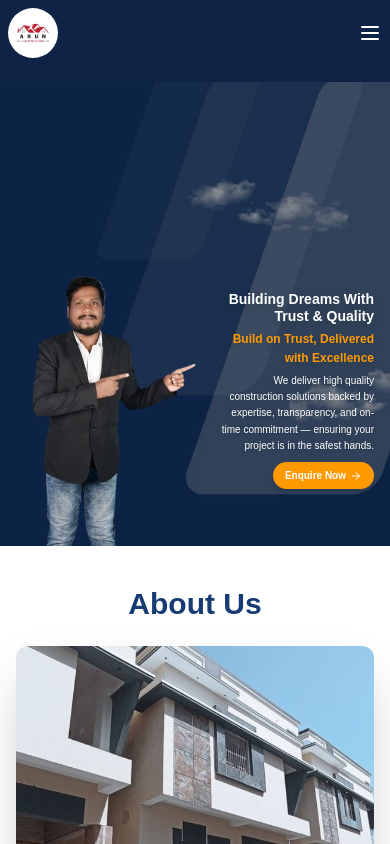
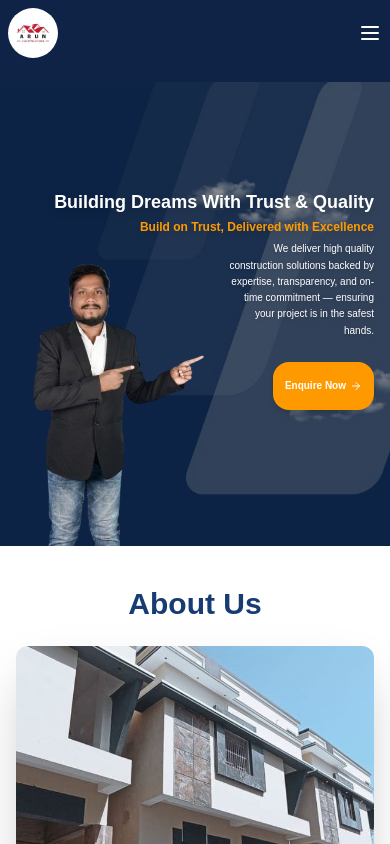
Before and after one commit to digitalservice-001/Arun-constructions, a Next.js app: page / in a window 390 px wide. Shown: the top 844 px of the page. Built offline with nearby package versions, Linux system fonts and the light colour scheme.

Commit message:
chnage text in hero

```diff
--- a/src/app/page.js
+++ b/src/app/page.js
@@ -155,7 +155,7 @@ export default function Home() {
         {/* Content */}
         <div className="relative z-20 h-full flex items-center justify-between max-w-7xl mx-auto px-2 sm:px-6 lg:px-16">
           {/* Foreground Image (always left) */}
-          <div className="relative w-[55%] sm:w-[50%] md:w-[40%] lg:w-[38%] h-full flex items-end">
+          <div className="absolute w-[55%] sm:w-[50%] md:w-[40%] lg:w-[38%] h-full flex items-end">
             <Image
               src="/homepage/hero2.png"
               alt="Hero"
@@ -167,22 +167,22 @@ export default function Home() {
           </div>
 
           {/* Text Content (always right) */}
-          <div className="w-[45%] sm:w-[50%] md:w-[60%] lg:w-[62%] text-right flex flex-col justify-end sm:justify-center mt-40 sm:mt-0 px-2 sm:px-0">
+          <div className="w-[100%] sm:w-[50%] leading-[90px]  md:w-[60%] lg:w-[62%] text-right flex flex-col ml-auto relative justify-end  px-2 sm:px-0">
             <div className="mb-2 sm:mb-0">
-              <h2 className="text-white text-sm sm:text-lg md:text-3xl lg:text-5xl font-bold leading-tight drop-shadow-lg">
+              <h2 className="text-white text-lg w-full sm:text-lg md:text-3xl lg:text-5xl font-bold leading-tight drop-shadow-lg">
                 Building Dreams With Trust & Quality
               </h2>
               <h3 className="text-amber-500 text-xs sm:text-base md:text-2xl lg:text-3xl font-semibold mt-1 sm:mt-3 leading-relaxed drop-shadow-md">
                 Build on Trust, Delivered with Excellence
               </h3>
-              <p className="text-white text-[10px] sm:text-sm md:text-base lg:text-lg mt-1 sm:mt-5 leading-relaxed drop-shadow-sm">
+              <p className="text-white text-[10px] ml-[13rem] sm:text-sm md:text-base lg:text-lg mt-1 sm:mt-5 leading-relaxed drop-shadow-sm">
                 We deliver high quality construction solutions backed by
                 expertise, transparency, and on-time commitment — ensuring your
                 project is in the safest hands.
               </p>
           <Link
             href={"/contact-us"}
-                className="mt-2 sm:mt-5 inline-flex items-center justify-center gap-1 sm:gap-2 bg-amber-500 text-white text-center rounded-2xl px-3 sm:px-6 lg:px-8 py-1.5 sm:py-3 lg:py-3.5 text-[10px] sm:text-sm md:text-base font-bold shadow-md hover:bg-amber-600 transition duration-300"
+            className="mt-2 h-[3rem] sm:mt-5 inline-flex items-center justify-center gap-1 sm:gap-2 bg-amber-500 text-white text-center rounded-2xl px-3 sm:px-6 lg:px-8 py-1.5 sm:py-3 lg:py-3.5 text-[10px] sm:text-sm md:text-base font-bold shadow-md hover:bg-amber-600 transition duration-300"
           >
             <span>Enquire Now</span>
             <ArrowRight className="w-3 h-3 sm:w-4 sm:h-4 md:w-5 md:h-5" />
```
Lines whose indentation alone changed are shown as unchanged.
